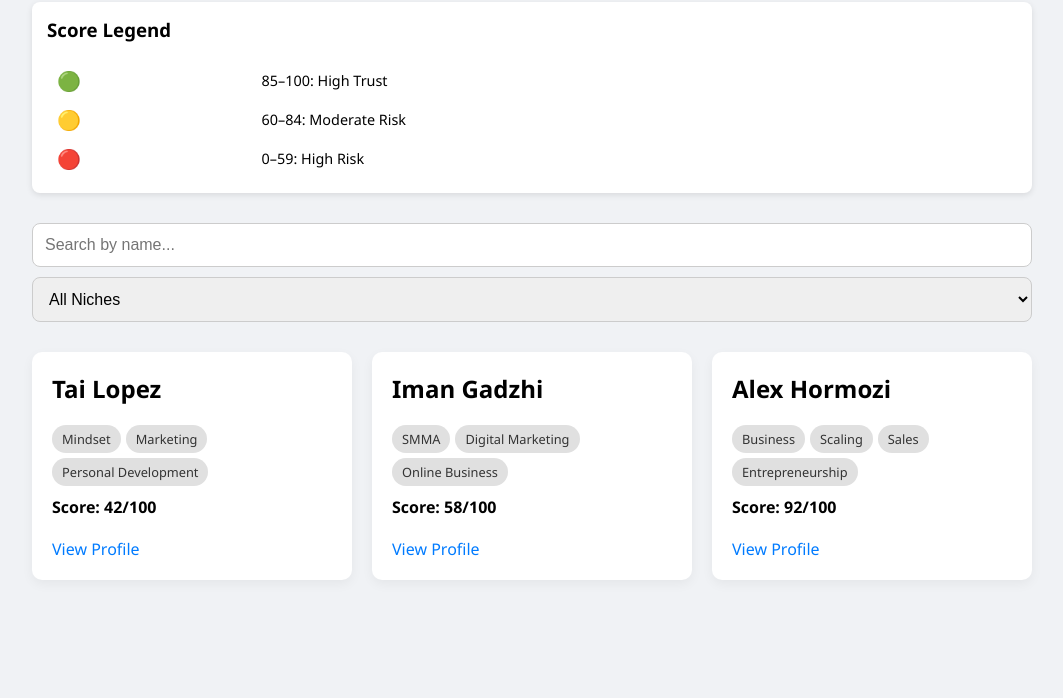
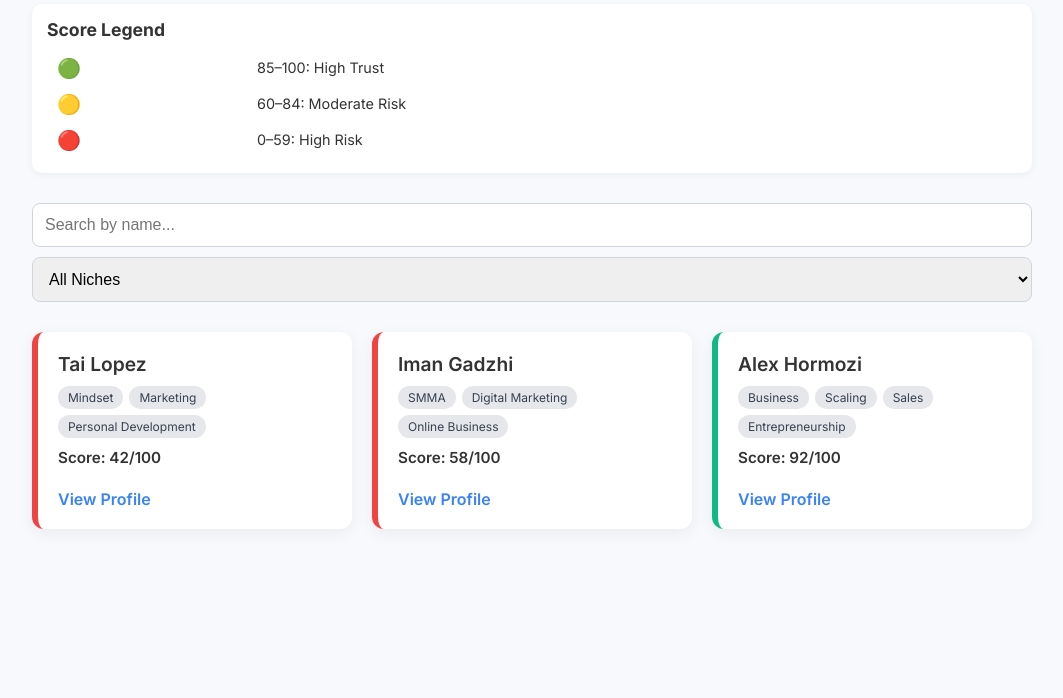
Before and after one commit to ItsSuperDuperAwesome/credcheck-landing, a plain HTML site: page gurus/index.html in a window 1280 px wide. Shown: the part 102-800 px from the top of the page, without its empty margins (108-1171 px from the left). Drawn offline with Linux system fonts and the light colour scheme.

Commit message:
Update index.html

```diff
--- a/gurus/index.html
+++ b/gurus/index.html
@@ -4,12 +4,14 @@
   <meta charset="UTF-8" />
   <meta name="viewport" content="width=device-width, initial-scale=1.0" />
   <title>CredCheck Guru Directory</title>
+  <link href="https://fonts.googleapis.com/css2?family=Inter:wght@400;600;700&display=swap" rel="stylesheet">
   <style>
     body {
-      font-family: 'Segoe UI', Tahoma, Geneva, Verdana, sans-serif;
+      font-family: 'Inter', sans-serif;
       margin: 0;
-      background: #f0f2f5;
+      background: #f7f9fc;
       padding: 20px;
+      color: #333;
     }
     .container {
       max-width: 1000px;
@@ -18,17 +20,21 @@
     h1 {
       text-align: center;
       margin-bottom: 20px;
-      font-size: 2rem;
+      font-size: 2.2rem;
+      font-weight: 700;
+      color: #1f2937;
     }
     .legend {
-      background: #fff;
-      border-radius: 8px;
+      background: #ffffff;
+      border-radius: 10px;
       padding: 15px;
-      box-shadow: 0 2px 6px rgba(0, 0, 0, 0.1);
+      box-shadow: 0 2px 8px rgba(0, 0, 0, 0.05);
       margin-bottom: 30px;
     }
     .legend h3 {
       margin-top: 0;
+      font-size: 1.1rem;
+      margin-bottom: 10px;
     }
     .legend table {
       width: 100%;
@@ -51,7 +57,7 @@
       padding: 12px;
       font-size: 1rem;
       border-radius: 8px;
-      border: 1px solid #ccc;
+      border: 1px solid #d1d5db;
     }
     .card-grid {
       display: grid;
@@ -59,41 +65,46 @@
       gap: 20px;
     }
     .card {
-      background: white;
-      border-radius: 10px;
+      background: #ffffff;
+      border-radius: 12px;
       padding: 20px;
-      box-shadow: 0 4px 12px rgba(0, 0, 0, 0.05);
-      transition: all 0.2s ease;
+      box-shadow: 0 4px 16px rgba(0, 0, 0, 0.06);
+      transition: transform 0.2s ease;
+      border-left: 6px solid #ccc;
     }
     .card:hover {
-      transform: translateY(-5px);
+      transform: translateY(-4px);
     }
     .card h2 {
-      margin-top: 0;
+      margin: 0;
+      font-size: 1.2rem;
+      font-weight: 600;
     }
     .score {
-      font-weight: bold;
+      font-weight: 600;
       margin: 10px 0;
+      font-size: 0.95rem;
     }
     .niche-tags {
       display: flex;
       flex-wrap: wrap;
-      gap: 5px;
-      margin-bottom: 10px;
+      gap: 6px;
+      margin-top: 10px;
     }
     .tag {
-      background: #e0e0e0;
-      color: #333;
-      padding: 5px 10px;
-      border-radius: 50px;
-      font-size: 0.8rem;
+      background: #e5e7eb;
+      color: #374151;
+      padding: 4px 10px;
+      border-radius: 999px;
+      font-size: 0.75rem;
+      font-weight: 500;
     }
     .card a {
       display: inline-block;
-      margin-top: 10px;
-      color: #007bff;
+      margin-top: 12px;
+      color: #3b82f6;
       text-decoration: none;
-      font-weight: 500;
+      font-weight: 600;
     }
     .card a:hover {
       text-decoration: underline;
@@ -159,6 +170,12 @@
     const searchInput = document.getElementById('searchInput');
     const nicheFilter = document.getElementById('nicheFilter');
 
+    function getScoreColor(score) {
+      if (score >= 85) return '#10b981';
+      if (score >= 60) return '#f59e0b';
+      return '#ef4444';
+    }
+
     function renderGurus(data) {
       guruGrid.innerHTML = '';
       data.forEach(guru => {
@@ -166,6 +183,7 @@
         card.className = 'card';
         card.setAttribute('data-name', guru.name.toLowerCase());
         card.setAttribute('data-niches', guru.niches.join(','));
+        card.style.borderLeftColor = getScoreColor(guru.score);
 
         card.innerHTML = `
           <h2>${guru.name}</h2>
@@ -193,7 +211,6 @@
     searchInput.addEventListener('input', filterGurus);
     nicheFilter.addEventListener('change', filterGurus);
 
-    // Initial render
     renderGurus(gurus);
   </script>
 </body>
```
